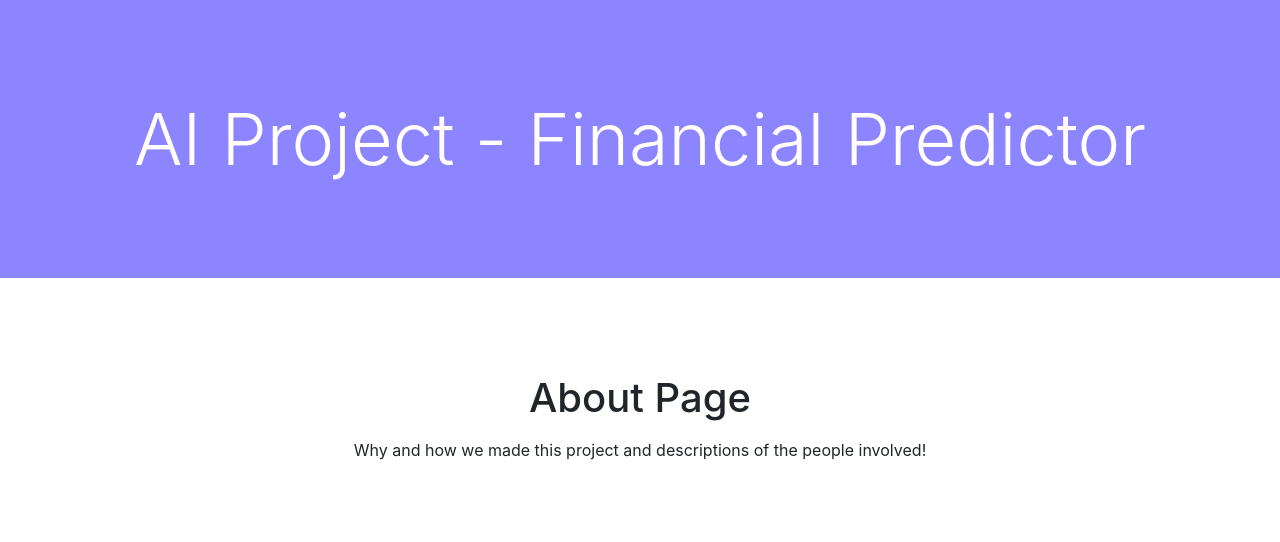
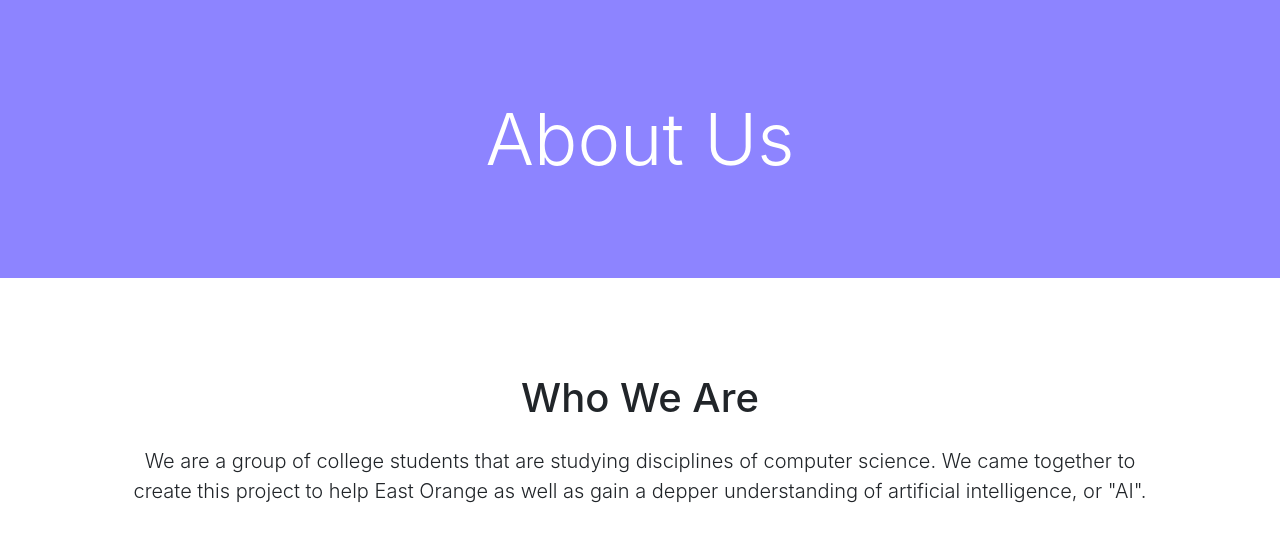
Before and after one commit to BrianGaillard/flask_app, a Flask app: page /about in a window 1280 px wide. Shown: the part 56-598 px from the top of the page. Run offline with Flask 2, Linux system fonts and the light colour scheme; some libraries are stand-ins or nearby versions.

Commit message:
Updated display and text

```diff
--- a/templates/about.html
+++ b/templates/about.html
@@ -1,11 +1,14 @@
 {% extends "layout.html" %}
 {% block page %}
-	<h1>About Page<h1>
+	<h1>Who We Are<h1>
 {% endblock page %}
 
+{% block topwords %}
+<h1 class="display-3 text-white mt-5 mb-5">About Us</h1>
+{% endblock topwords %}
+
 {% block info %}
-	<p>Why and how we made this project
-	and descriptions of the people involved!<p>
+	We are a group of college students that are studying disciplines of computer science. We came together to create this project to help East Orange as well as gain a depper understanding of artificial intelligence, or "AI".
 {% endblock info %}
 
 {% set active_page = "about" %}
--- a/templates/layout.html
+++ b/templates/layout.html
@@ -48,7 +48,8 @@
     <div class="container h-100 text-center">
       <div class="row h-100 align-items-center">
         <div class="col-lg-12">
-          <h1 class="display-3 text-white mt-5 mb-5">AI Project - Financial Predictor</h1>
+        	{% block topwords %}{% endblock %}
+
         </div>
       </div>
     </div>
@@ -63,7 +64,8 @@
 					{% block page %}{% endblock %}
 				</div>
 			</h1>
-	        <p class="lead">{% block info %}{% endblock %}</p>
+	        <p class="lead mx-5 pt-3">
+	        {% block info %}{% endblock %}</p>
 	      </div>
 	    </div>
 	  </div>
```
Also changed, not shown: templates/contact.html (+6 -2 lines), templates/home.html (+6 -2 lines).
